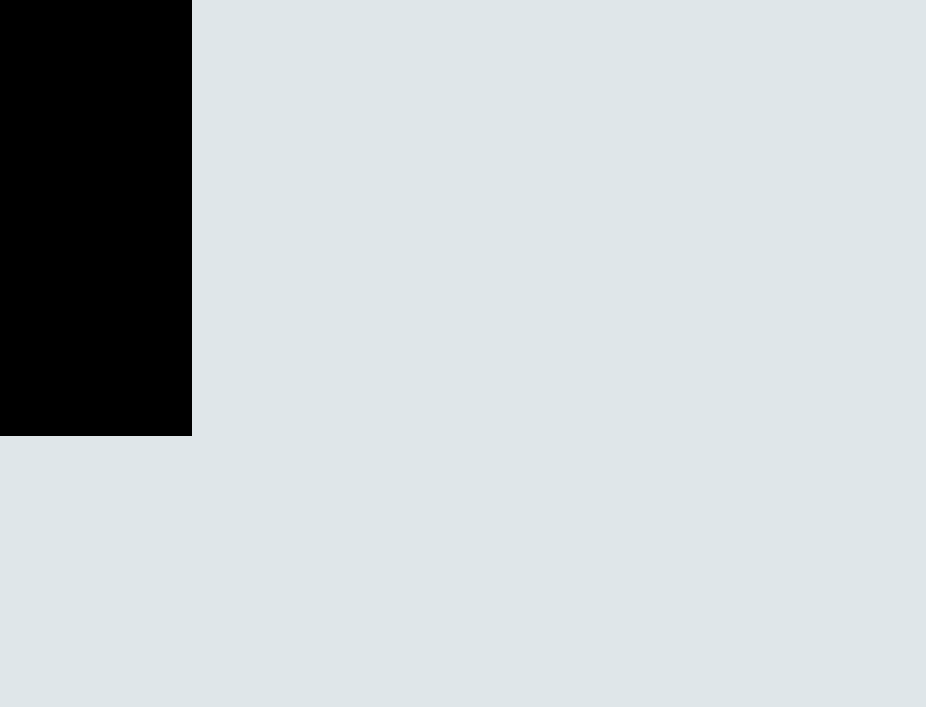
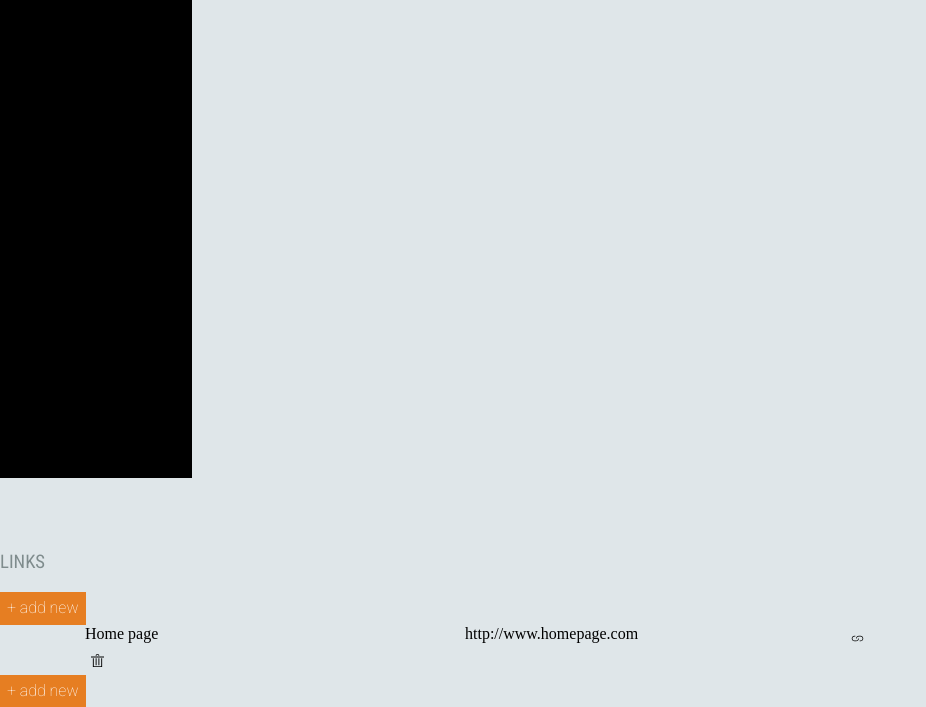
Before and after one commit to awi-source/solo-project, a website: page styleguide.html in a window 1280 px wide. Shown: the part 1419-2126 px from the top of the page, without its empty margins (0-926 px from the left). Before the commit the page ends 1910 px from the top, so only its background shows below. Drawn offline with Linux system fonts and the light colour scheme.

Commit message:
Work on links section

```diff
--- a/sass/components/_buttons.scss
+++ b/sass/components/_buttons.scss
@@ -17,3 +17,9 @@
 .refresh{
     filter: invert(1);
 }
+.btn-links{
+    background-color: transparent;
+    border: none;
+    height: 25px;
+    width: 25px;
+}
--- a/sass/sections/_general-statistics.scss
+++ b/sass/sections/_general-statistics.scss
@@ -5,23 +5,24 @@
 .results .container{
    margin: auto;
 }
-.container .row{
+.statistics .container .row{
     display: flex;
     justify-content: center;
 }
-.col{
+.statistics .col{
     display: flex;
     justify-content: space-between;
     font-family: $paragraph-font;
     font-size: 14px;
     color: $header-color;
+    border-bottom: 1px solid $header-color;
+    margin: 10px;
 }
 .statistics form{
     display: flex;
     justify-content: center;
     font-family: $paragraph-font;
     font-size: 14px;
-    margin-right: 10px;
 }
 .results{
     display: flex;
@@ -30,3 +31,6 @@
 .stat-title{
     font-weight: 600;
 }
+.stat-value{
+    color: black;
+}
--- /dev/null
+++ b/sass/sections/_links.scss
@@ -0,0 +1,8 @@
+.links .container .row{
+    display: flex;
+    justify-content: center;
+}
+.links .col{
+    display: flex;
+    justify-content: space-between;
+}
--- a/sass/sections/_side-bar.scss
+++ b/sass/sections/_side-bar.scss
@@ -29,8 +29,6 @@ aside a{
 aside li{
     margin: 20px 0px;
     // padding-left: 0px;
-
-
 }
 aside li:hover{
     border-left: 3px solid $button-color;
--- a/styleguide.html
+++ b/styleguide.html
@@ -120,5 +120,21 @@
 
 <br><br><br>
 
+<section class="links">
+  <h3 class="section-title">links</h3>
+  <button class="orange">+ add new</button>
+
+  <div class="container">
+    <div class="row">
+      <div class="col col-md-4"><span class="link-name">Home page</span></div>
+      <div class="col col-md-4"><span class="link-address">http://www.homepage.com</span></div>
+      <div class="col col-md-4"><button class="btn-links"><img src="images\icons\links.svg"></button></div>
+      <div class="col-md-4"><button class="btn-links"><img src="images\icons\trash.svg"></button></div>
+    </div>
+  </div>
+
+  <button class="orange">+ add new</button>
+</section>
+
 </body>
 </html>
```
Also changed, not shown: css/style.css, 1 other file.
